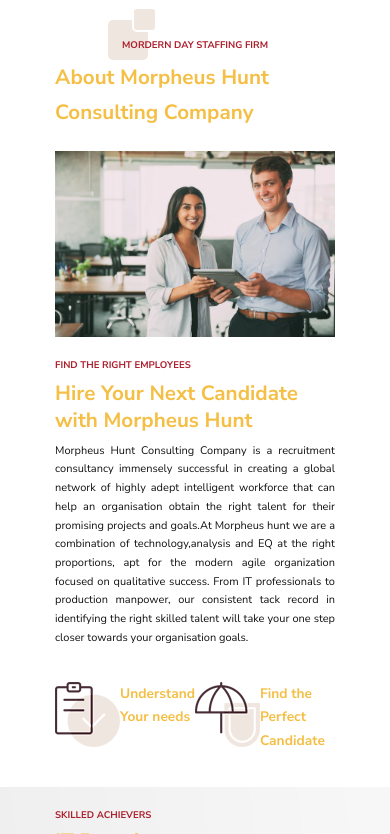
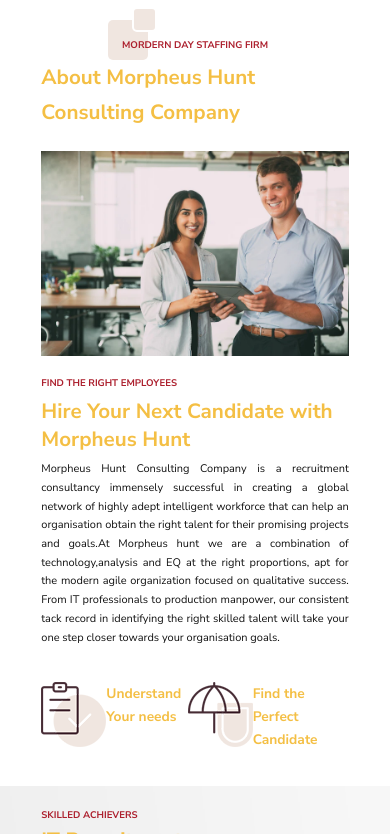
Before and after one commit to Agasthian/MH-Job-Consultancy, a website: page index.html in a window 390 px wide. Shown: the part 1166-2000 px from the top of the page. Drawn offline with nearby package versions, Linux system fonts and the light colour scheme.

Commit message:
Mobile css fix

```diff
--- a/index.html
+++ b/index.html
@@ -24,7 +24,7 @@
     <!-- Font-awesome -->
     <!-- <link rel="stylesheet" href="node_modules/@fortawesome/fontawesome-free/css/all.css"> -->
     <link rel="stylesheet" href="https://cdnjs.cloudflare.com/ajax/libs/font-awesome/5.9.0/css/all.min.css" integrity="sha512-q3eWabyZPc1XTCmF+8/LuE1ozpg5xxn7iO89yfSOd5/oKvyqLngoNGsx8jq92Y8eXJ/IRxQbEC+FGSYxtk2oiw==" crossorigin="anonymous" referrerpolicy="no-referrer" />
-    <link rel="stylesheet" href="https://unpkg.com/aos@next/dist/aos.css" />
+    <!-- <link rel="stylesheet" href="https://unpkg.com/aos@next/dist/aos.css" /> -->
     <link rel="stylesheet" href="https://unicons.iconscout.com/release/v4.0.0/css/line.css">
     <link rel="stylesheet" href="./css/swiper-bundle.min.css">
     <link rel="stylesheet" href="./css/style.css">
--- a/sass/base/_utilities.scss
+++ b/sass/base/_utilities.scss
@@ -6,7 +6,7 @@
     width: 100%;
 
     @include respond(tab-port) {
-        padding:  0 8rem;
+        padding:  0 6rem;
     }
 }
 .container-short{
--- a/sass/layout/_nav.scss
+++ b/sass/layout/_nav.scss
@@ -32,8 +32,8 @@
 				padding: 10px;
 			}
 
-			@include respond(tab) {
-				padding: 33px 5px;
+			@include respond(tab-port) {
+				padding: 2rem 3rem;
 			}
 			@include respond(tab-land) {
 				padding: 15px 10px;
--- a/sass/pages/_section1.scss
+++ b/sass/pages/_section1.scss
@@ -34,6 +34,11 @@
                 margin:0 200px;
                 transition: 0.3s ease;
 
+
+                @include respond(tab-port) {
+                    top: 65%;
+                    margin: 30px;
+                }
                 @include respond(small) {
                     top: 60%;
                     margin: 30px;
@@ -63,7 +68,7 @@
                     transform: translateX(-80px);
                     opacity: 0;
 
-                    @include respond(small) {
+                    @include respond(tab-port) {
                         display: none;
                     }
                 }
--- a/sass/pages/_section4.scss
+++ b/sass/pages/_section4.scss
@@ -15,7 +15,7 @@
     &-flxWrapper{
         display: flex;
 
-        @include respond(small) {
+        @include respond(tab-port) {
             flex-direction: column;
             height: 100%;
         }
@@ -25,10 +25,13 @@
            padding: 3rem 5rem;
            flex: 1 1 60%;
 
-           @include respond(small) {
-            flex: 1 1 100%;
-            padding: 3rem 0;
-           }
+           @include respond(tab-port) {
+               flex: 1 1 50%;
+               padding: 3rem 0;
+            }
+            @include respond(small) {
+             flex: 1 1 80%;
+            }
 
 
         }
--- a/sass/pages/_section5.scss
+++ b/sass/pages/_section5.scss
@@ -7,7 +7,7 @@
     height: 80vh;
     margin-top: 10rem;
     display: flex;
-    @include respond(small) {
+    @include respond(tab-port) {
         flex-direction: column;
         min-height: 100vh;
     }
@@ -17,7 +17,7 @@
         background: url('../../img/10.jpg')no-repeat;
         background-size: contain;
 
-        @include respond(small) {
+        @include respond(tab-port) {
             flex: 1 1 100%;
         }
 
@@ -26,8 +26,9 @@
          flex: 1 1 60%;
          padding: 4rem 5rem;
 
-         @include respond(small) {
+         @include respond(tab-port) {
             flex: 1 1 100%;
+            padding: 4rem 0;
          }
      }
 
--- a/sass/pages/_section6.scss
+++ b/sass/pages/_section6.scss
@@ -5,7 +5,7 @@
 .about-section{
     margin-top: 15rem;
 
-    @include respond(small) {
+    @include respond(tab-port) {
         margin-top:3rem
     }
     &_bg-img{
--- a/sass/pages/_section8.scss
+++ b/sass/pages/_section8.scss
@@ -15,7 +15,7 @@
     &_flxWrapper{
         display: flex;
 
-        @include respond(small) {
+        @include respond(tab-port) {
             flex-direction: column;
             height: 100%;
         }
@@ -23,8 +23,8 @@
         &_left{
             flex: 1 1 60%;
             padding: 4rem 5rem;
-            @include respond(small) {
-                flex: 1 1 100%;
+            @include respond(tab-port) {
+                flex: 1 1 50%;
                 padding: 3rem 0;
                }
 
--- a/sass/pages/_section9.scss
+++ b/sass/pages/_section9.scss
@@ -5,7 +5,7 @@
     height: 80vh;
     margin-top: 10rem;
     display: flex;
-    @include respond(small) {
+    @include respond(tab-port) {
         flex-direction: column;
         min-height: 100vh;
     }
@@ -14,7 +14,7 @@
         flex: 1 1 40%;
         background: url('../../img/section9img.jpg')no-repeat;
         background-size: contain;
-        @include respond(small) {
+        @include respond(tab-port) {
             flex: 1 1 100%;
         }
 
@@ -23,8 +23,9 @@
 
          flex: 1 1 60%;
          padding: 4rem 5rem;
-         @include respond(small) {
+         @include respond(tab-port) {
             flex: 1 1 100%;
+            padding: 4rem 0;
         }
      }
 
```
Also changed, not shown: css/style.css.
